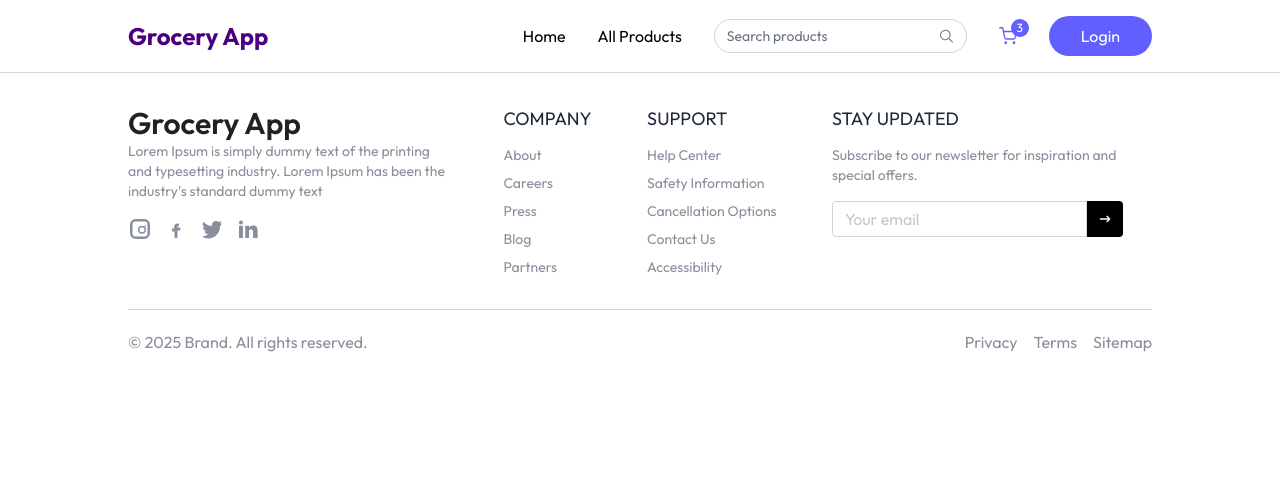
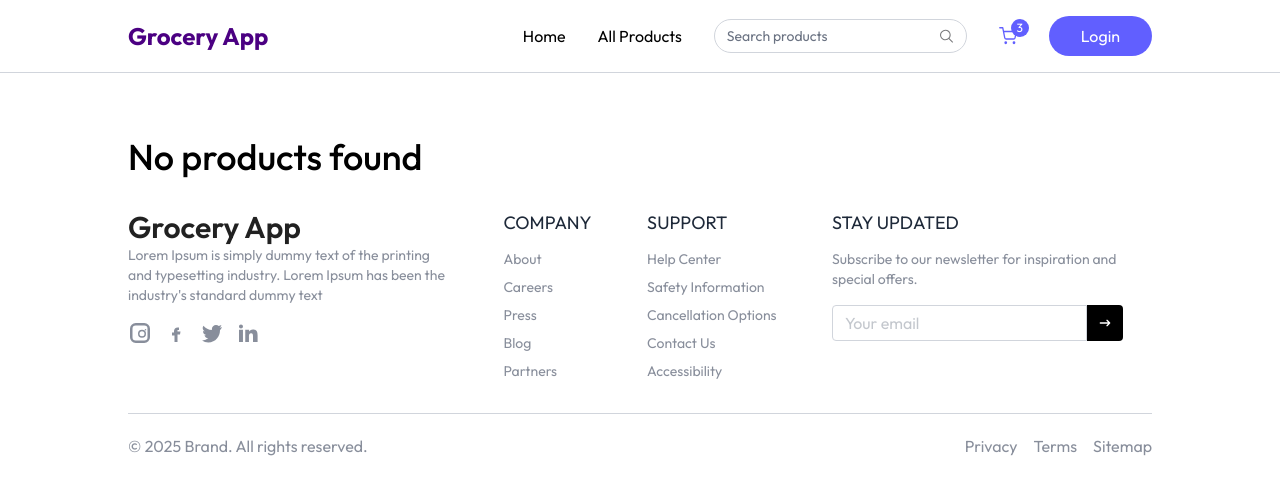
Before and after one commit to rchand7/Grocery, a React (Vite) app in the folder client/: page /products/1 in a window 1280 px wide. Shown: the top 494 px of the page. Built offline with nearby package versions, Linux system fonts and the light colour scheme.

Commit message:
completed category page

```diff
--- a/client/src/App.jsx
+++ b/client/src/App.jsx
@@ -8,6 +8,7 @@ import { Toaster } from "react-hot-toast";
 import Footer from "./components/Footer";
 import { useAppContext } from "./context/appContext";
 import Auth from "./modals/Auth";
+import ProductCategory from "./pages/ProductCategory";
 const App = () => {
   const isSellerPath = useLocation().pathname.includes("seller");
   const { showUserLogin } = useAppContext();
@@ -22,6 +23,7 @@ const App = () => {
         <Routes>
           <Route path="/" element={<Home />} />
           <Route path="/products" element={<Products />} />
+          <Route path="/products/:category" element={<ProductCategory />} />
           <Route path="/product/:id" element={<SingleProduct />} />
           <Route path="/cart" element={<Cart />} />
         </Routes>
--- a/client/src/components/ProductCard.jsx
+++ b/client/src/components/ProductCard.jsx
@@ -8,7 +8,15 @@ const ProductCard = ({ product }) => {
 
   return (
     product && (
-      <div className="border border-gray-500/20 rounded-md md:px-4 px-3 py-2 bg-white min-w-56 max-w-56 w-full">
+      <div
+        onClick={() => {
+          navigate(
+            `/products/${product.category.toLowerCase()}/${product._id}`
+          );
+          scrollTo(0, 0);
+        }}
+        className="border border-gray-500/20 rounded-md md:px-4 px-3 py-2 bg-white min-w-56 max-w-56 w-full"
+      >
         <div className="group cursor-pointer flex items-center justify-center px-2">
           <img
             className="group-hover:scale-105 transition max-w-26 md:max-w-36"
--- /dev/null
+++ b/client/src/pages/ProductCategory.jsx
@@ -0,0 +1,42 @@
+import { categories } from "../assets/assets";
+import ProductCard from "../components/ProductCard";
+import { useAppContext } from "../context/appContext";
+import { useParams } from "react-router-dom";
+const ProductCategory = () => {
+  const { products } = useAppContext();
+  const { category } = useParams();
+  const searchCategory = categories.find(
+    (item) => item.path.toLowerCase() === category
+  );
+
+  const filteredProducts = products.filter(
+    (product) => product.category.toLowerCase() === category
+  );
+  return (
+    <div className="mt-16">
+      {searchCategory && (
+        <div className="flex flex-col items-end w-max">
+          <h1 className="text-3xl md:text-4xl font-medium">
+            {searchCategory.text.toUpperCase()}
+          </h1>
+        </div>
+      )}
+      {filteredProducts.length > 0 ? (
+        <div>
+          <div className="my-6 grid grid-cols-1 sm:grid-cols-2 md:grid-cols-4 lg:grid-cols-5 gap-4 items-center justify-center">
+            {filteredProducts.map((product, index) => (
+              <ProductCard key={index} product={product} />
+            ))}
+          </div>
+        </div>
+      ) : (
+        <div>
+          <h1 className="text-3xl md:text-4xl font-medium">
+            No products found
+          </h1>
+        </div>
+      )}
+    </div>
+  );
+};
+export default ProductCategory;
```
